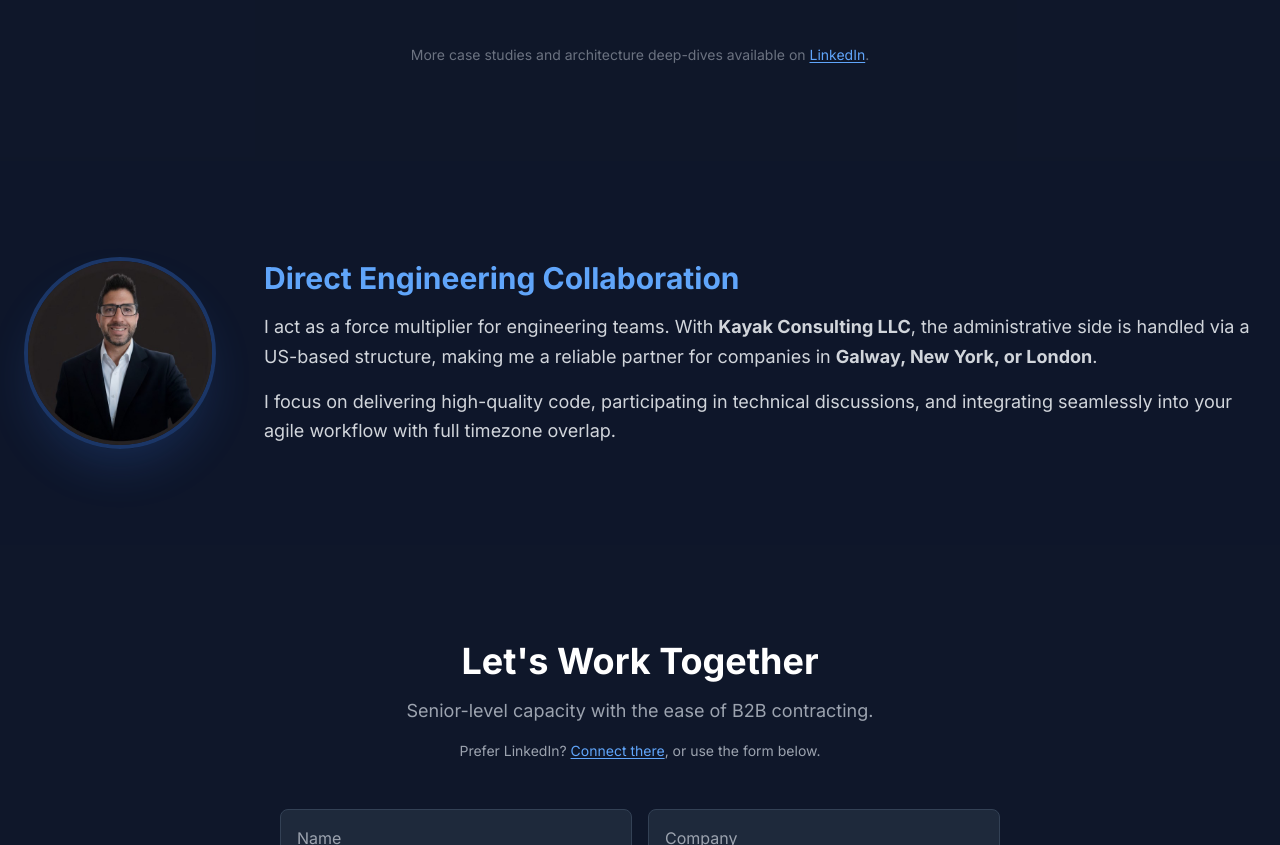
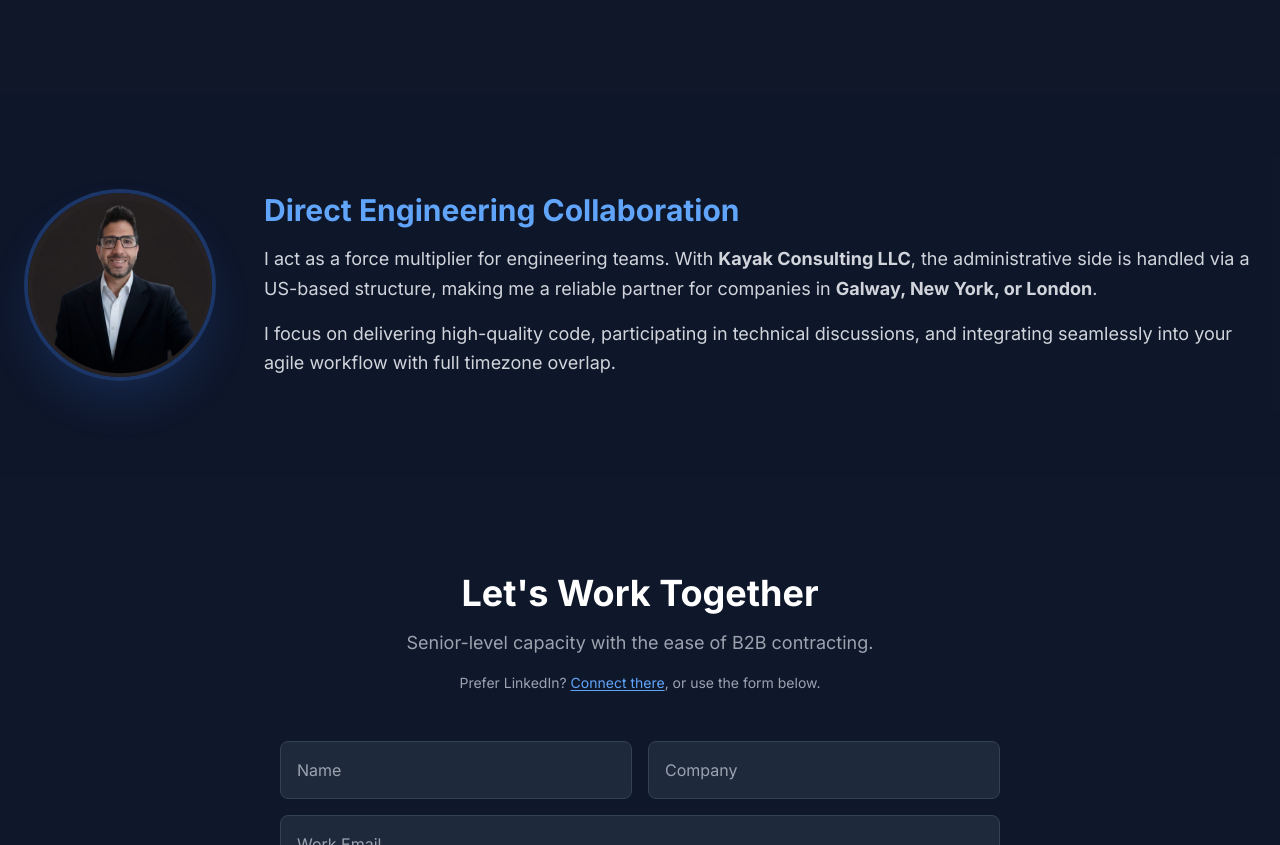
Before and after one commit to sistemasjavadoo/kayak-consulting, a website: page index.html in a window 1280 px wide. Shown: the part 5940-6785 px from the top of the page. Drawn offline with nearby package versions, Linux system fonts and the light colour scheme.

Commit message:
removed unnecessary line

```diff
--- a/index.html
+++ b/index.html
@@ -1213,16 +1213,6 @@
             </article>
 
         </div>
-
-
-
-        <p class="text-center text-gray-500 text-sm mt-12">
-
-            More case studies and architecture deep-dives available on
-
-            <a href="https://www.linkedin.com/in/federico-a-8845368/" target="_blank" rel="noopener noreferrer" class="text-blue-400 hover:text-blue-300 underline underline-offset-2">LinkedIn</a>.
-
-        </p>
 
     </div>
 
```
